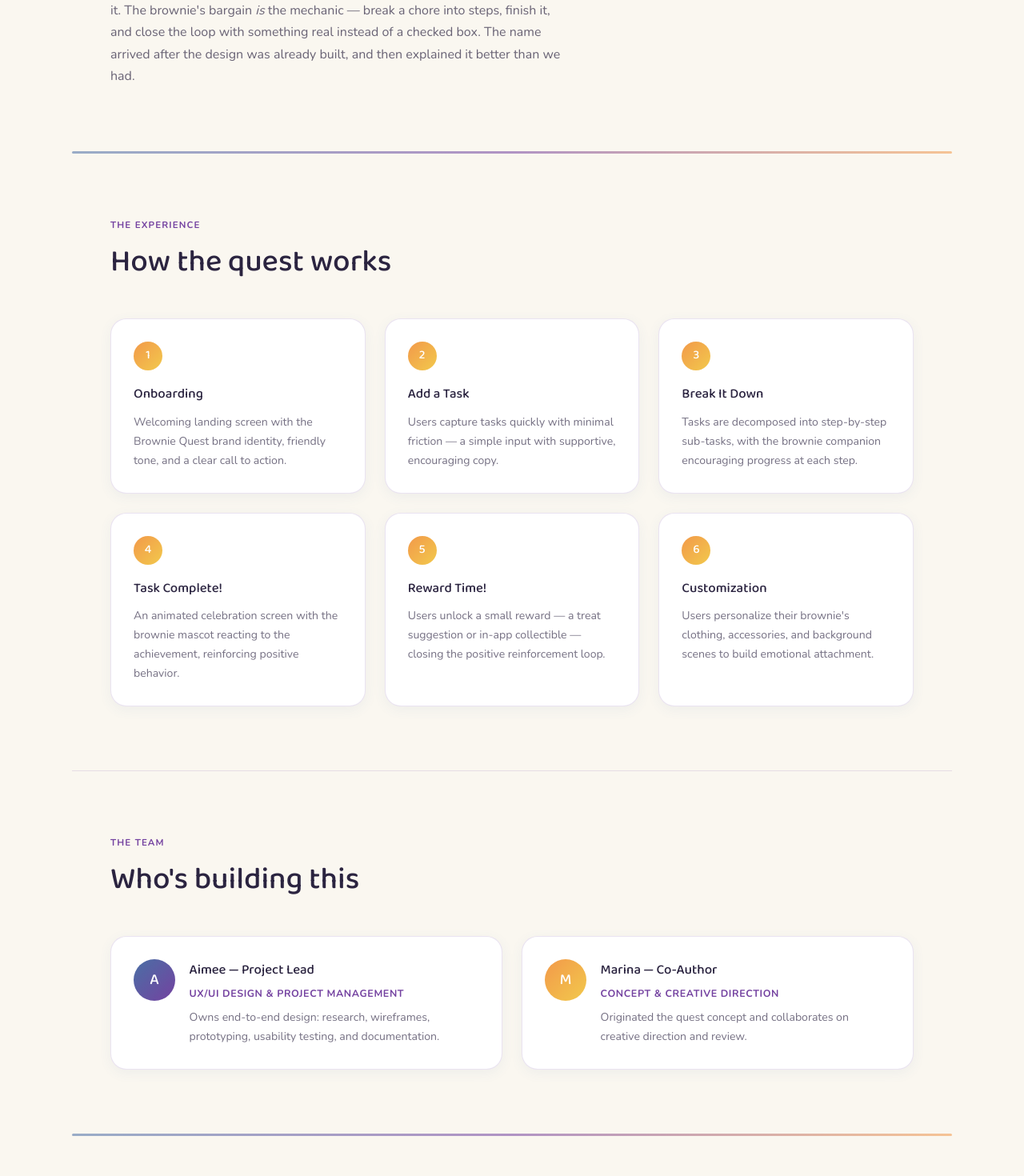
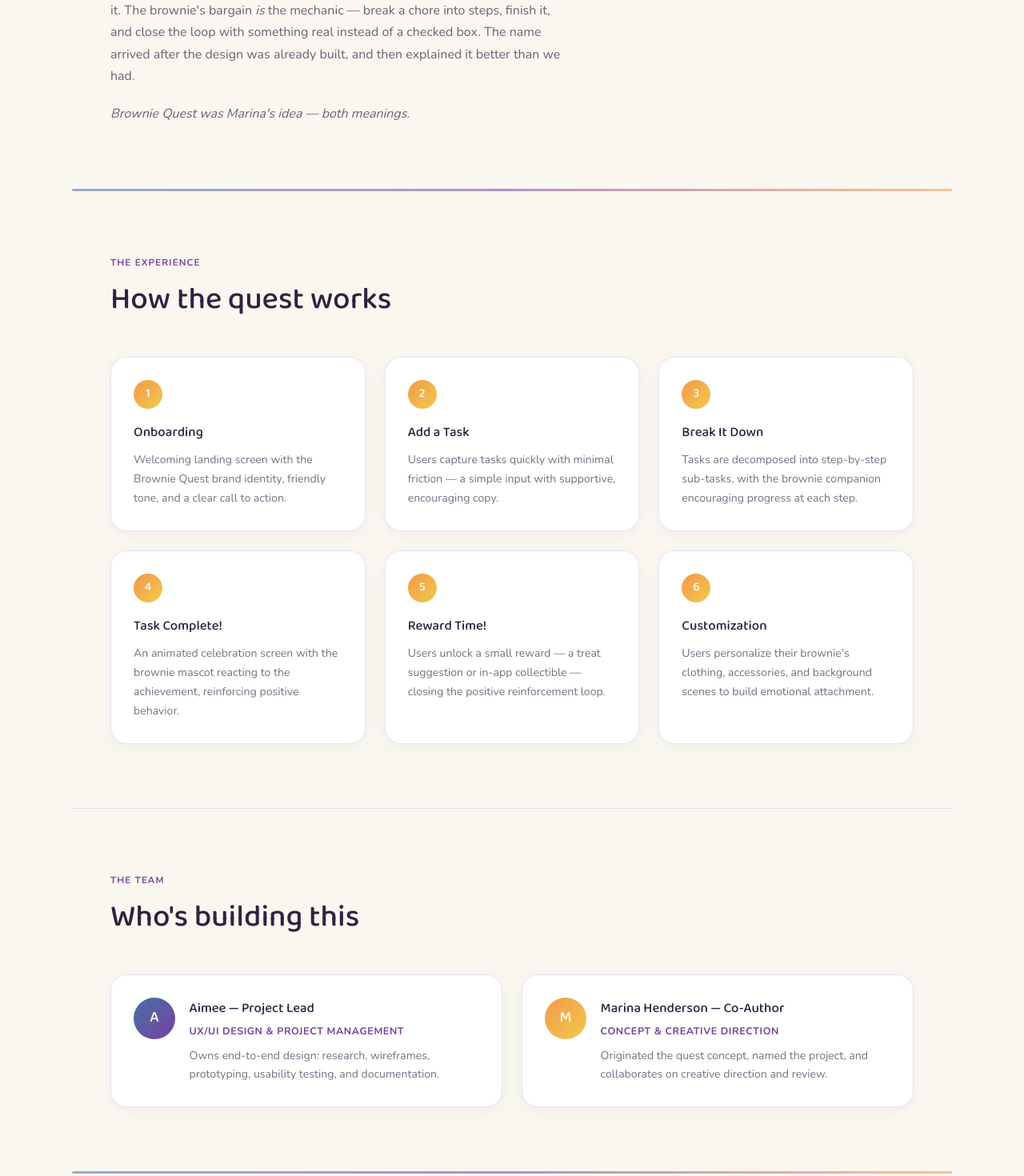
Before and after one commit to Aimeevdb/Aimee-s-Portfolio, a React (Create React App) app: page /brownie-quest in a window 1280 px wide. Shown: the part 2220-3690 px from the top of the page at 80% size. Built offline with nearby package versions, Linux system fonts and the light colour scheme.

Commit message:
Add naming rationale section, credit Marina Henderson for the name

```diff
--- a/src/pages/BrownieQuest.jsx
+++ b/src/pages/BrownieQuest.jsx
@@ -441,6 +441,9 @@ export default function BrownieQuest() {
           the loop with something real instead of a checked box. The name arrived after the design
           was already built, and then explained it better than we had.
         </p>
+        <p className="aq-p" style={{ marginTop: "1.25rem", fontStyle: "italic" }}>
+          Brownie Quest was Marina's idea — both meanings.
+        </p>
       </section>
 
       <hr className="aq-gradient-hr" />
@@ -478,9 +481,9 @@ export default function BrownieQuest() {
           <div className="aq-team-card">
             <div className="aq-team-avatar aq-team-avatar-2">M</div>
             <div>
-              <div className="aq-team-name">Marina — Co-Author</div>
+              <div className="aq-team-name">Marina Henderson — Co-Author</div>
               <div className="aq-team-role">Concept &amp; Creative Direction</div>
-              <div className="aq-team-desc">Originated the quest concept and collaborates on creative direction and review.</div>
+              <div className="aq-team-desc">Originated the quest concept, named the project, and collaborates on creative direction and review.</div>
             </div>
           </div>
         </div>
```
